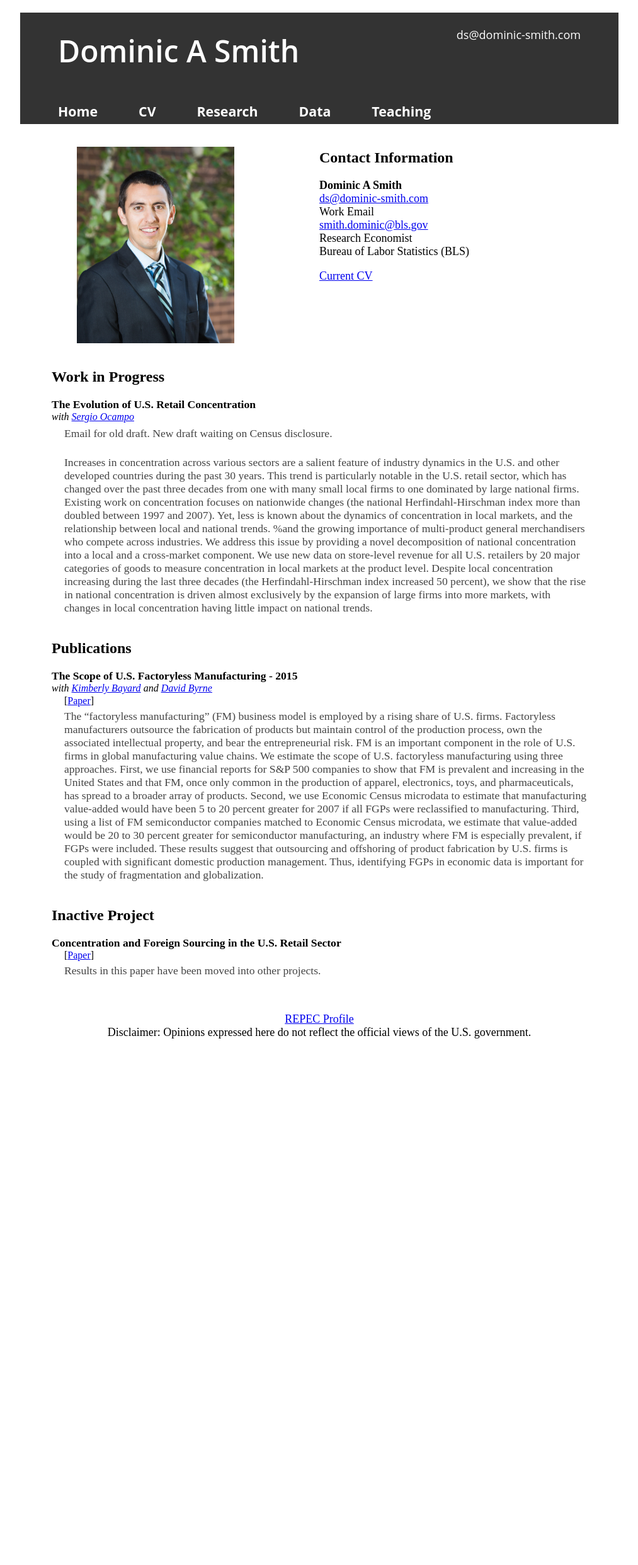
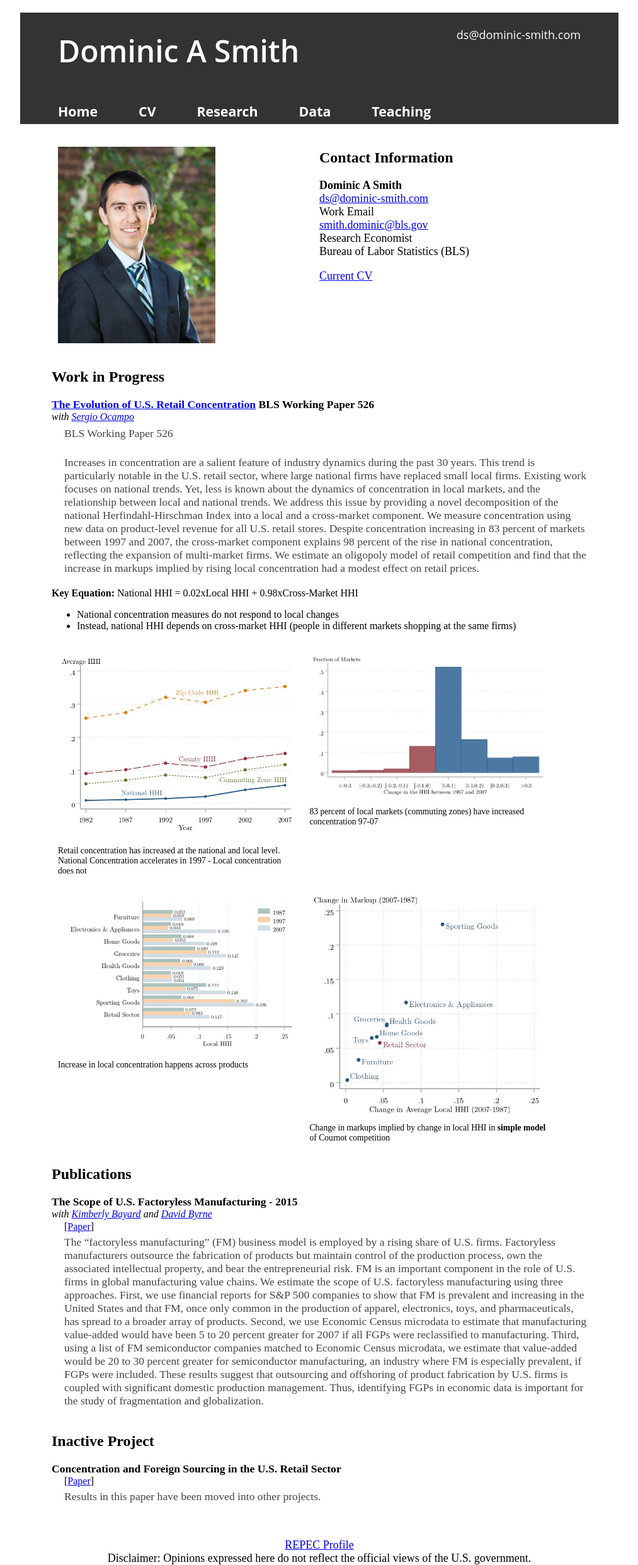
Before and after one commit to dominic-smith/dominic-smith.github.io, a Jekyll site: the page built from index.md, in a window 1280 px wide. Shown: the whole page at 63% size, without its empty margins (133-1146 px from the left). Built offline with Jekyll 4.4.1, drawn with Linux system fonts in a browser that asks for light colours; before the commit the page ends 1650 px from its top, so only the background shows below that.

Commit message:
New paper

```diff
--- a/css/main.css
+++ b/css/main.css
@@ -27,7 +27,13 @@ footer {
    clear:both;
 }
 
-
+figure {
+    display: block;
+    margin-block-start: 1em;
+    margin-block-end: 1em;
+    margin-inline-start: 10px;
+    margin-inline-end: 10px;
+}
 
 
 .header ul
@@ -115,6 +121,9 @@ img {
 
 }
 
+figcaption {
+  font-size: 85%;
+}
 
 
 
@@ -184,7 +193,13 @@ div.main_text {
 
 }
 
+.figures {
+  text-size: 85%;
+}
 
+.column {
+  width: 100%;
+}
 
 @media (min-width: 680px) {
   body {
@@ -226,4 +241,17 @@ div.main_text {
   float:left;
 }
 
+/* Three image containers (use 25% for four, and 50% for two, etc) */
+.column {
+  float: left;
+  width: 47%;
 }
+
+/* Clear floats after image containers */
+.row::after {
+  content: "";
+  clear: both;
+  display: table;
+}
+
+}
--- a/index.md
+++ b/index.md
@@ -35,13 +35,49 @@ layout: default
     <a name="research"></a>
 
 <h2>Work in Progress</h2>
-                <div class="paper">The Evolution of U.S. Retail Concentration</div>
+                <div class="paper"><a href="https://www.bls.gov/osmr/research-papers/2020/pdf/ec200080.pdf" rel="noopener noreferrer" target="_blank">The Evolution of U.S. Retail Concentration</a> BLS Working Paper 526</div>
                 <div class="coauthors"> with <a href="https://sites.google.com/site/sergiocampod" rel="noopener noreferrer" target="_blank">Sergio Ocampo</a> </div>
 
-               <div class="summary">Email for old draft.  New draft waiting on Census disclosure.</div>
-                <div class="summary">Increases in concentration across various sectors are a salient feature of industry dynamics in the U.S. and other developed countries during the past 30 years. This trend is particularly notable in the U.S. retail sector, which has changed over the past three decades from one with many small local firms to one dominated by large national firms. Existing work on concentration focuses on nationwide changes (the national Herfindahl-Hirschman index more than doubled between 1997 and 2007). Yet, less is known about the dynamics of concentration in local markets, and the relationship between local and national trends.  %and the growing importance of multi-product general merchandisers who compete across industries.  We address this issue by providing a novel decomposition of national concentration into a local and a cross-market component. We use new data on store-level revenue for all U.S. retailers by 20 major categories of goods to measure concentration in local markets at the product level. Despite local concentration increasing during the last three decades (the Herfindahl-Hirschman index increased 50 percent), we show that the rise in national concentration is driven almost exclusively by the expansion of large firms into more markets, with changes in local concentration having little impact on national trends.</div>
+               <div class="summary">BLS Working Paper 526</div>
+                <div class="summary">Increases in concentration are a salient feature of industry dynamics during the past 30 years. This trend is particularly notable in the U.S. retail sector, where large national firms have replaced small local firms. Existing work focuses on national trends. Yet, less is known about the dynamics of concentration in local markets, and the relationship between local and national trends. We address this issue by providing a novel decomposition of the national Herfindahl-Hirschman Index into a local and a cross-market component. We measure concentration using new data on product-level revenue for all U.S. retail stores. Despite concentration increasing in 83 percent of markets between 1997 and 2007, the cross-market component explains 98 percent of the rise in national concentration, reflecting the expansion of multi-market firms. We estimate an oligopoly model of retail competition and find that the increase in markups implied by rising local concentration had a modest effect on retail prices.</div>
+<div class ="figures">
+<strong>Key Equation:</strong> National HHI = 0.02xLocal HHI + 0.98xCross-Market HHI
+<ul>
+<li>National concentration measures do not respond to local changes</li>
+<li>Instead, national HHI depends on cross-market HHI (people in different markets shopping at the same firms)</li>
+</ul>
+<div class="row">
+  <div class="column">
+    <figure>
+      <img src="{{site.baseurl}}/images/hhi.jpg" alt="HHI" >
+      <figcaption>Retail concentration has increased at the national and local level. <br>
+        National Concentration accelerates in 1997 - Local concentration does not
+      </figcaption>
+    </figure>
 
-
+  </div>
+  <div class="column">
+    <figure>
+      <img src="{{site.baseurl}}/images/distr.jpg" alt="HHI" >
+      <figcaption>83 percent of local markets (commuting zones) have increased concentration 97-07</figcaption>
+    </figure>
+  </div>
+</div>
+  <div class="row">
+  <div class="column">
+    <figure>
+      <img src="{{site.baseurl}}/images/prod.jpg" alt="HHI" >
+      <figcaption>Increase in local concentration happens across products</figcaption>
+    </figure>
+  </div>
+  <div class="column">
+    <figure>
+      <img src="{{site.baseurl}}/images/markup.jpg" alt="HHI" >
+      <figcaption>Change in markups implied by change in local HHI in <strong>simple model</strong> of Cournot competition</figcaption>
+    </figure>
+  </div>
+</div>
+</div>
 <!--
             <h2>Work in Progress</h2>
             <div class="paper"> The Evolution of Retail Concentration</div>
```
Also changed, not shown: images/distr.jpg (added), images/hhi.jpg (added), images/markup.jpg (added), images/prod.jpg (added).
